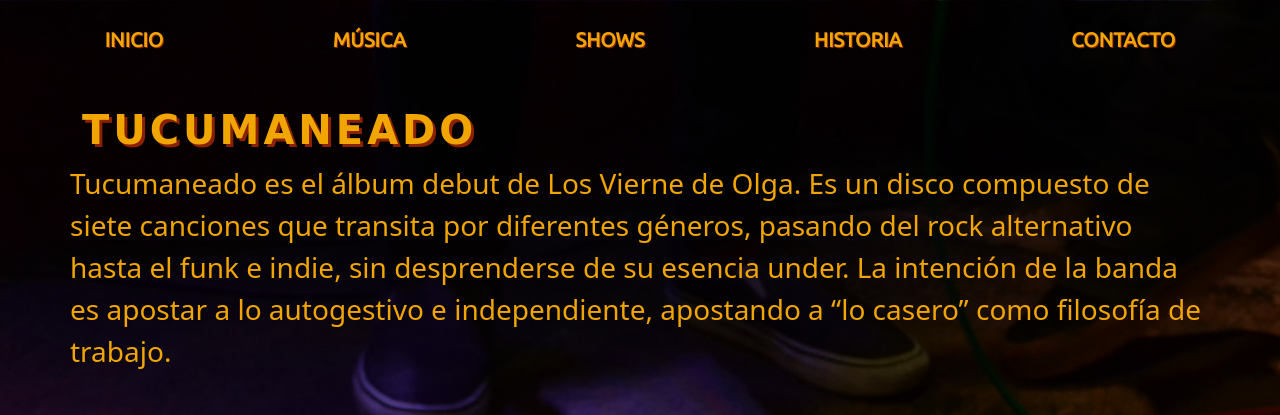
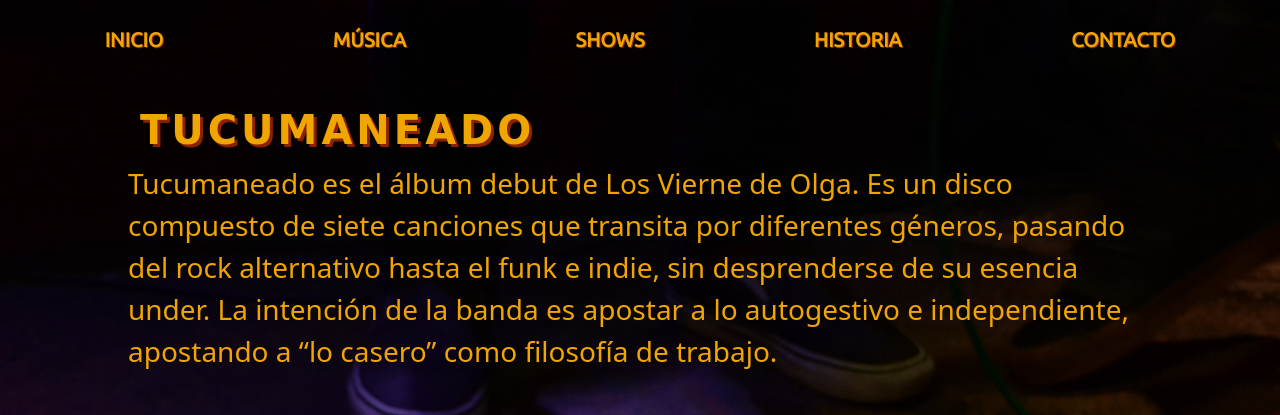
Before and after one commit to armendaresMartin/VDO-ARMENDARES, a website: page secciones/musica.html in a window 1280 px wide. Shown: the top 415 px of the page. Drawn offline with nearby package versions, Linux system fonts and the light colour scheme; a web font is replaced by a local one.

Commit message:
Detalles

```diff
--- a/scss/layout/_grids.scss
+++ b/scss/layout/_grids.scss
@@ -38,7 +38,7 @@
 }
 
 .contenedorPrincipalHistoria{
-    background-image: linear-gradient(rgba(0,0,0,0.6),rgba(0,0,0,0.8)), url(../img/imagen16.jpg);
+    background-image: linear-gradient(rgba(0,0,0,0.6),rgba(0,0,0,0.8)), url(../img/imagen12.jpg);
     background-size: cover;
     background-position: center;
     display: grid;
--- a/scss/layout/_mediaQueris.scss
+++ b/scss/layout/_mediaQueris.scss
@@ -1,6 +1,10 @@
 @media (min-width: 300px){
     .container{
         height: 100%;
+    }
+    .container-musica{
+        width: 80%;
+        margin: 0 10%;
     }
     h1{
         display: flex;
@@ -24,7 +28,6 @@
             margin: 0 auto;
             align-items: center;
             background: rgba(59, 58, 58, 0.9);
-
             a{
                 font-size: 2em;
             }
@@ -39,6 +42,10 @@
     .container-form{
         width: 80%;
     }
+    .container-musica{
+        width: 80%;
+        margin: 0 10%;
+    }
     .video{
         margin: 0 20%;
     }
--- a/secciones/musica.html
+++ b/secciones/musica.html
@@ -39,11 +39,11 @@
         </header>
         <main>
             <!--Inicio de main-->
-            <section class="container col-12 sectionMusica">
+            <section class="container col-12 sectionMusica container-musica">
                 <div class="fs-3 d-flex flex-column divParrafo">
                     <h2 class="fs-1 fw-bold titulos"><span>TUCUMANEADO</span></h2>
-                    <div>
-                        <p class="row fs-3">
+                    <div class="">
+                        <p class="row fs-3 ">
                             Tucumaneado es el álbum debut de Los Vierne de Olga. Es un disco compuesto de siete canciones que
                             transita por diferentes géneros, pasando del rock alternativo hasta el funk e indie, sin
                             desprenderse de su esencia under. La intención de la banda es apostar a lo autogestivo e
```
Also changed, not shown: css/style.css, img/Imagen2.jpg (deleted), 2 other files.
